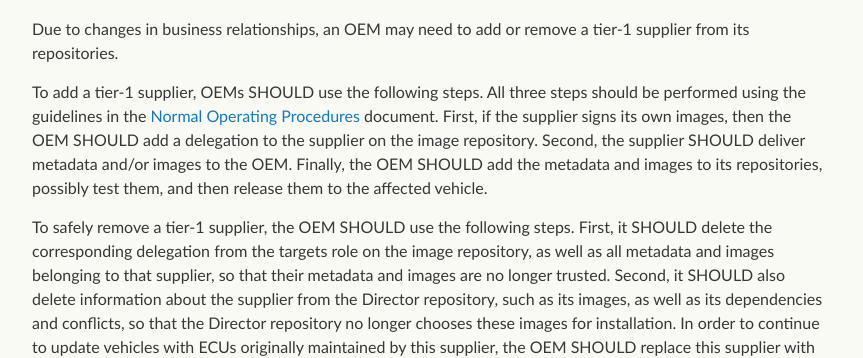
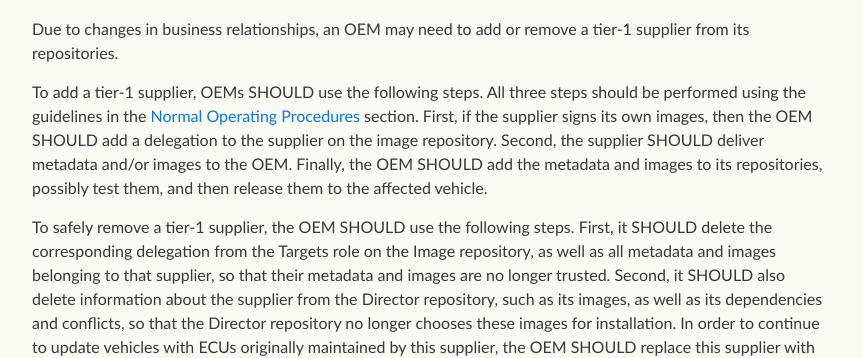
Before and after one commit to uptane/deployment-considerations, a Jekyll site: the page built from exceptional_operations.md, in a window 1280 px wide and 900 px high, scrolled down 3366 px. Shown: the part 154-512 px from the top of the window, without its empty margins (208-1071 px from the left). Built offline with Jekyll 4.4.1, drawn with Linux system fonts in a browser that asks for light colours; our own code applies the rules of GitHub Pages for plain Markdown files; some of the changed text lies outside the part shown.

Commit message:
Update exceptional_operations.md
I changed references from "pages" or "documents" to "section" to reflect the move to a hard copy. Also it is a proper name of sorts, so it needs to be capitalized.

Is "rollback" one word or two? I believe it's one word if you are describing the attack, but if you are describing the need to roll back a file, it should be two, correct?

```diff
--- a/exceptional_operations.md
+++ b/exceptional_operations.md
@@ -17,9 +17,9 @@ By default, Uptane does not allow updates to be rolled back and enforces this ac
 
 **Figure 1.** *Uptane prevents rollback attacks by rejecting older: (1) metadata files, and / or (2) images.*
 
-There are at least two ways to allow rollbacks, each with different advantages and disadvantages.
+There are at least two ways to allow updates to roll backs, each with different advantages and disadvantages.
 
-In the first option, an OEM MAY choose to never increment the release counters of images (see Figure 2). Uptane will accept any new image associated with a release counter, as long as it is equal to the release counter of the previous image in the previous Targets metadata file. If release counters are never incremented, then all images would have the same release counters. In this situation, an ECU would accept the installation of any compatible image referred to in the new Targets metadata. (See the [security considerations](https://uptane.github.io/deployment-considerations/security_considerations.html) document.)
+In the first option, an OEM MAY choose to never increment the release counters of images (see Figure 2). Uptane will accept any new image associated with a release counter, as long as it is equal to the release counter of the previous image in the previous Targets metadata file. If release counters are never incremented, then all images would have the same release counters. In this situation, an ECU would accept the installation of any compatible image referred to in the new Targets metadata. (See the [Security considerations](https://uptane.github.io/deployment-considerations/security_considerations.html) section.)
 
 <img align="center" src="assets/images/except_2_diffimage_samecounter.png" width="500" style="margin: 0px 20px"/>
 
@@ -34,12 +34,12 @@ In the second option, an OEM increments the release counter of an image whenever
 **Figure 3.** *Uptane forbids the installation of images with lower release counters than what is currently installed.*
 
 The advantage to this method is that it prevents rollback attacks in a situation
-where attackers compromise only the Director repository.  However, there are two disadvantages. First, the release counters for images have to be maintained, even if role B now signs for images previously signed by role A. This is because release counters are always compared to previous Targets metadata files. Second, it is more cumbersome to roll back updates, or deliberately cause ECUs to install older images, because the release counters of these older images are incremented in the new Targets metadata for the Image repository with offline keys. However, this method SHOULD be preferred, because it is more secure. See the [security considerations](https://uptane.github.io/deployment-considerations/security_considerations.html) document for more techniques that can be used to limit rollback attacks when the Director repository is compromised.
+where attackers compromise only the Director repository.  However, there are two disadvantages. First, the release counters for images have to be maintained, even if role B now signs for images previously signed by role A. This is because release counters are always compared to previous Targets metadata files. Second, it is more cumbersome to roll back updates, or deliberately cause ECUs to install older images, because the release counters of these older images are incremented in the new Targets metadata for the Image repository with offline keys. However, this method SHOULD be preferred, because it is more secure. See the [Security considerations](https://uptane.github.io/deployment-considerations/security_considerations.html) section for more techniques that can be used to limit rollback attacks when the Director repository is compromised.
 
 
 ## Adding, removing, or replacing ECUs
 
-Sometimes, it may be necessary for a dealership or mechanic to replace a particular ECU in a vehicle, or even add or remove one. This will mean that the vehicle version manifest will change--even if the replacement ECU is an identical model, it will have a different ECU key. The Director may detect this as a security attack, as an ECU suddenly using a new signing key could be indicative of a compromised ECU.
+Sometimes, it may be necessary for a dealership or mechanic to replace a particular ECU in a vehicle, or even add or remove one. This will mean that the vehicle version manifest will change--even if the replacement ECU is an identical model, it will have a different ECU key. The Director may detect this as a security attack, as an ECU suddenly using a new signing key could be indicative of a compromise.
 
 We recommend dealing with this use case by establishing an out-of-band process that allows authorized mechanics to report a change to the OEM. By doing so, the change in ECU configuration is recorded in the inventory database. Exactly what that process looks like will depend on the size of the automaker and the relative frequency of ECU replacements.
 
@@ -60,9 +60,9 @@ Some aftermarket ECUs, such as those designed for fleet management or monitoring
 
 Due to changes in business relationships, an OEM may need to add or remove a tier-1 supplier from its repositories.
 
-To add a tier-1 supplier, OEMs SHOULD use the following steps. All three steps should be performed using the guidelines in the [Normal Operating Procedures](https://uptane.github.io/deployment-considerations/normal_operation.html) document. First, if the supplier signs its own images, then the OEM SHOULD add a delegation to the supplier on the image repository. Second, the supplier SHOULD deliver metadata and/or images to the OEM. Finally, the OEM SHOULD add the metadata and images to its repositories, possibly test them, and then release them to the affected vehicle.
+To add a tier-1 supplier, OEMs SHOULD use the following steps. All three steps should be performed using the guidelines in the [Normal Operating Procedures](https://uptane.github.io/deployment-considerations/normal_operation.html) section. First, if the supplier signs its own images, then the OEM SHOULD add a delegation to the supplier on the image repository. Second, the supplier SHOULD deliver metadata and/or images to the OEM. Finally, the OEM SHOULD add the metadata and images to its repositories, possibly test them, and then release them to the affected vehicle.
 
-To safely remove a tier-1 supplier, the OEM SHOULD use the following steps. First, it SHOULD delete the corresponding delegation from the targets role on the image repository, as well as all metadata and images belonging to that supplier, so that their metadata and images are no longer trusted. Second, it SHOULD also delete information about the supplier from the Director repository, such as its images, as well as its dependencies and conflicts, so that the Director repository no longer chooses these images for installation. In order to continue to update vehicles with ECUs originally maintained by this supplier, the OEM SHOULD replace this supplier with another delegation, either maintained by itself or by another tier-1 supplier.
+To safely remove a tier-1 supplier, the OEM SHOULD use the following steps. First, it SHOULD delete the corresponding delegation from the Targets role on the Image repository, as well as all metadata and images belonging to that supplier, so that their metadata and images are no longer trusted. Second, it SHOULD also delete information about the supplier from the Director repository, such as its images, as well as its dependencies and conflicts, so that the Director repository no longer chooses these images for installation. In order to continue to update vehicles with ECUs originally maintained by this supplier, the OEM SHOULD replace this supplier with another delegation, either maintained by itself or by another tier-1 supplier.
 
 Note that to comply with the [Standard](https://uptane.github.io/papers/ieee-isto-6100.1.0.0.uptane-standard.html#check_snapshot), the Snapshot metadata must continue to list the removed delegation in order to prevent a rollback attack. However, if the OEM rotates the Timestamp and Snapshot keys (and pushes new Root metadata with the new keys), the delegation may be safely removed from the Snapshot metadata. As the ECU will need to clear out any existing Snapshot metadata due to the rotation, the check that each Targets metadata filename listed in the previous Snapshot metadata is also listed in the new Snapshot metadata will (trivially) not apply.
 
```
